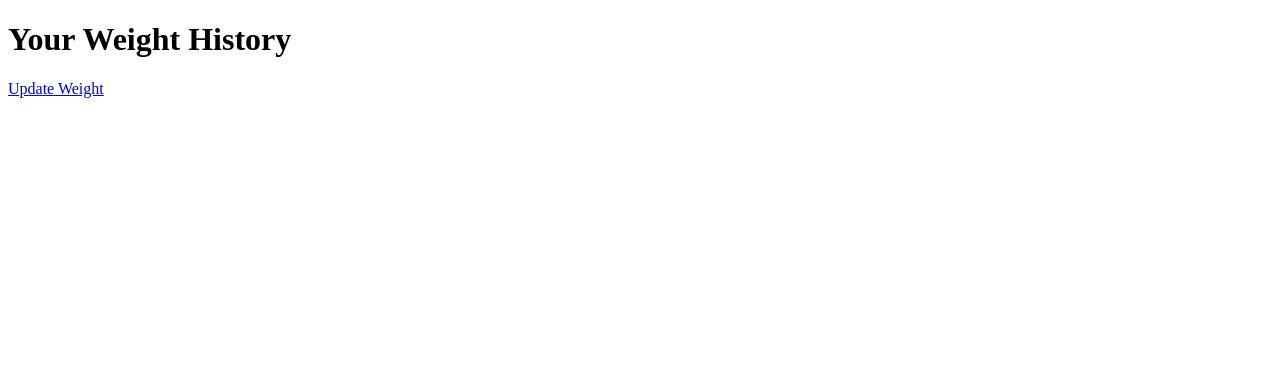
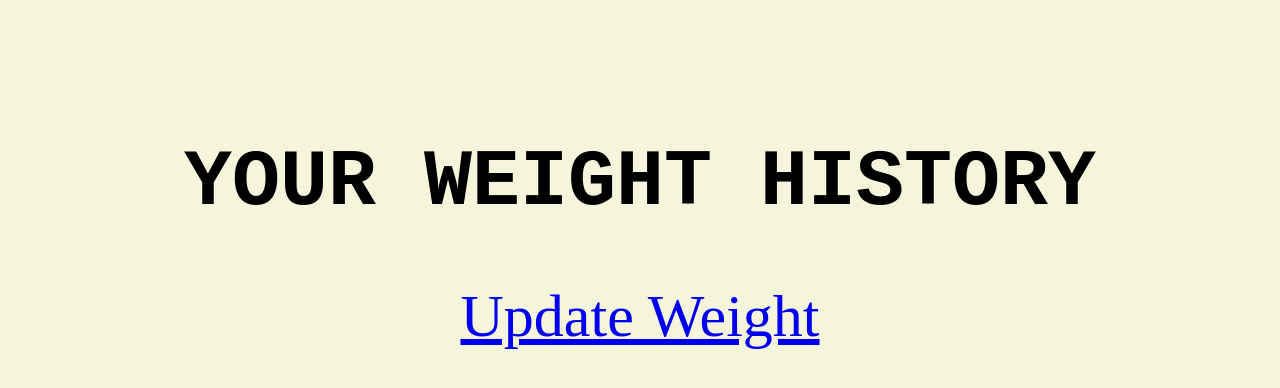
Before and after one commit to immanuella1/workoutplan, a Flask app: page /weight-history in a window 1280 px wide. Shown: the top 388 px of the page. Run offline with Flask 3, Linux system fonts and the light colour scheme; the visitor is signed in with stand-in values (Sample User, id 1); data that the repository does not hold is empty.

Commit message:
finished the implementation of most of the front end

```diff
--- a/app/static/style.css
+++ b/app/static/style.css
@@ -66,8 +66,18 @@ body{
 .submit{
    font-size: 1em;
 }
+
 .register{
-   font-size: .85em;
+   font-size: .9rem;
+}
+
+.text_size{
+   font-size: 1.5rem;
+   margin-top: 3rem;
+}
+
+.margins{
+   margin-top: 3rem;
 }
 
 .custom-checkbox { /* checkbox size */
--- a/app/templates/index.html
+++ b/app/templates/index.html
@@ -11,7 +11,9 @@
     <div class="heading_style">
     <h1>Welcome to <br> Hello Workout!</h1>
     </div>
+
     {% if current_user.is_authenticated %}
+    <div class="text_size">
       <p><a href="{{ url_for('auth.daily_checkin') }}">Daily Check-In</a></p>
       <p><a href="{{ url_for('auth.checkin_history') }}">Check-In History</a></p>
       {% if next_update %}
@@ -23,6 +25,7 @@
       <form method="POST" action="{{ url_for('auth.logout') }}">
         <button type="submit">Logout</button>
       </form>
+    </div>
     {% else %}
       <p><div class="logreg_size"><a href="{{ url_for('auth.login') }}">Login</a>    <a href="{{ url_for('auth.register') }}">Register</a></div></p>
       <div class="about">
@@ -32,6 +35,7 @@
       <p> features about ur application </p>
       </div>
     {% endif %}
+
   </div>
   </body>
 </html>
--- a/app/templates/login.html
+++ b/app/templates/login.html
@@ -31,8 +31,9 @@
         {{ form.remember_me(class_='custom-checkbox') }} {{ form.remember_me.label }}
       </p>
       <p>{{ form.submit(class_='submit') }}</p>
-      </div>
+
     </form>
     <p>Don't have an account? <a href="{{ url_for('auth.register') }}">Register Here!</a></p>
+  </div>
   </body>
 </html>
--- a/app/templates/mandatory_update.html
+++ b/app/templates/mandatory_update.html
@@ -13,7 +13,7 @@
   <h1>Update Your<br>Information</h1>
   </div>
   </div>
-  <div class="fields_lables2">
+  <div class="remind">
   <form method="post">
     {{ form.hidden_tag() }}
     <p>
--- a/app/templates/nutrition.html
+++ b/app/templates/nutrition.html
@@ -5,8 +5,11 @@
   <title>Nutrition Data</title>
   <link rel="stylesheet" type="text/css" href="{{ url_for('static', filename='style.css') }}">
 </head>
-<body>
+<body class="main_page">
+  <div class="center_main">
+  <div class="heading_style">
   <h1>Nutrition Data</h1>
+  </div>
   <form method="post">
     <input type="text" name="query" placeholder="Enter food item" required>
     <button type="submit">Fetch Nutrition Data</button>
@@ -19,5 +22,6 @@
   <p>Total Sugars: {{ nutrition_data.total_sugars }}</p>
   <p>Total Sodium: {{ nutrition_data.total_sodium }}</p>
   {% endif %}
+  </div>
 </body>
 </html>
--- a/app/templates/register.html
+++ b/app/templates/register.html
@@ -11,7 +11,7 @@
     <div class="heading_style">
     <h1>Register</h1>
     </div>
-    <div class="fields_lables2">
+    <div class="remind">
     <form method="post">
       {{ form.hidden_tag() }}
       <p>
--- a/app/templates/weight_history.html
+++ b/app/templates/weight_history.html
@@ -3,18 +3,29 @@
 <head>
   <meta charset="utf-8">
   <title>Your Weight History</title>
+  <link rel="stylesheet" type="text/css" href="{{ url_for('static', filename='style.css') }}">
 </head>
-<body>
+<body class="main_page" >
+  <div class="center_main">
+  <div class="heading_style">
   <h1>Your Weight History</h1>
+  </div>
+  <div class="text_size">
   <ul>
     {% for entry in weight_entries %}
       <li>{{ entry.date.strftime('%Y-%m-%d') }}: {{ entry.weight }} lbs</li>
     {% endfor %}
   </ul>
   {% if next_update %}
+    <div class="text_size">
     <p>Next weight update is due on {{ next_update }}.</p>
+  </div>
+  </div>
   {% else %}
+  <div class="fields_lables">
     <a href="{{ url_for('auth.weight_update') }}">Update Weight</a>
+  </div>
   {% endif %}
+  </div>
 </body>
 </html>
```
Also changed, not shown: app/templates/checkin_history.html (+7 -1 lines), app/templates/daily_checkin.html (+11 -3 lines), app/templates/weight_update.html (+10 -3 lines).
